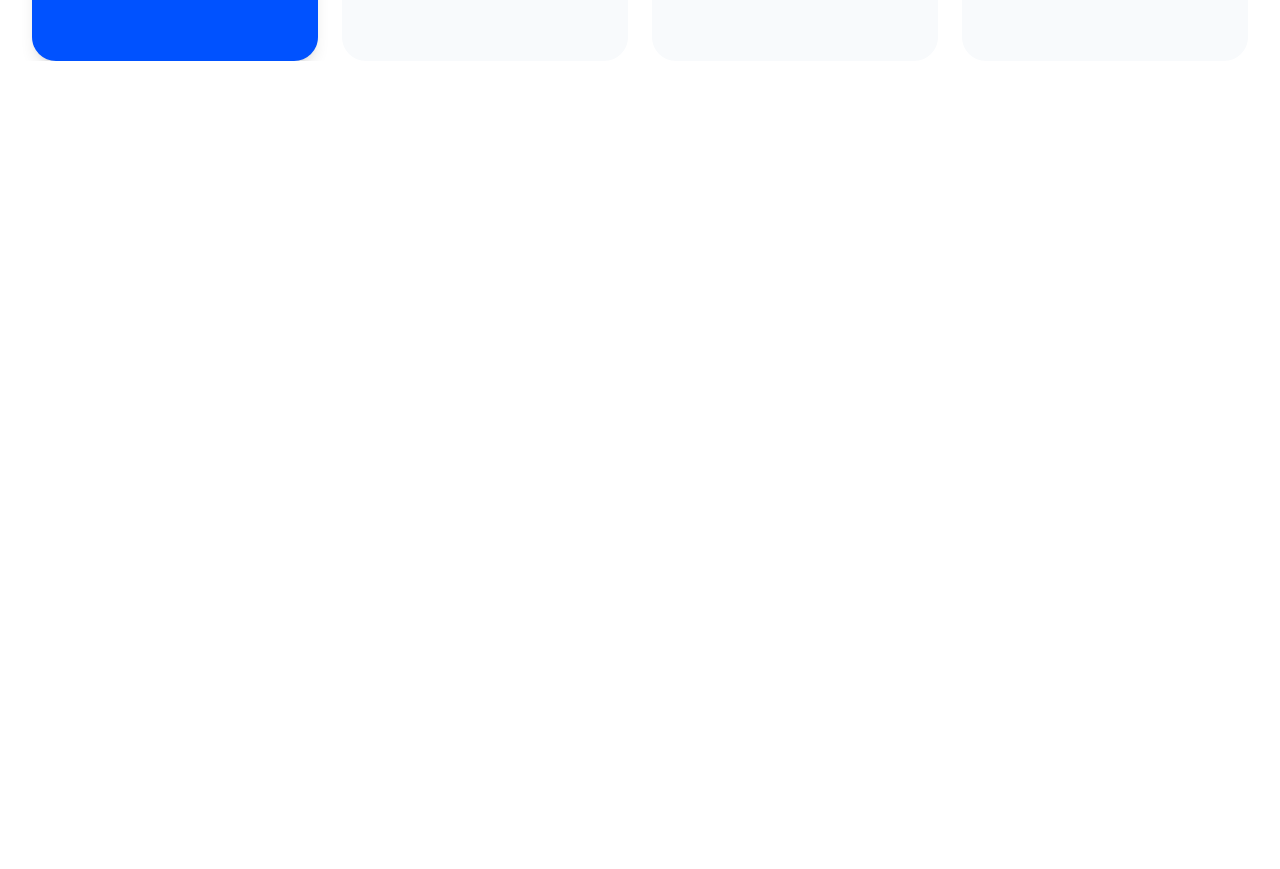
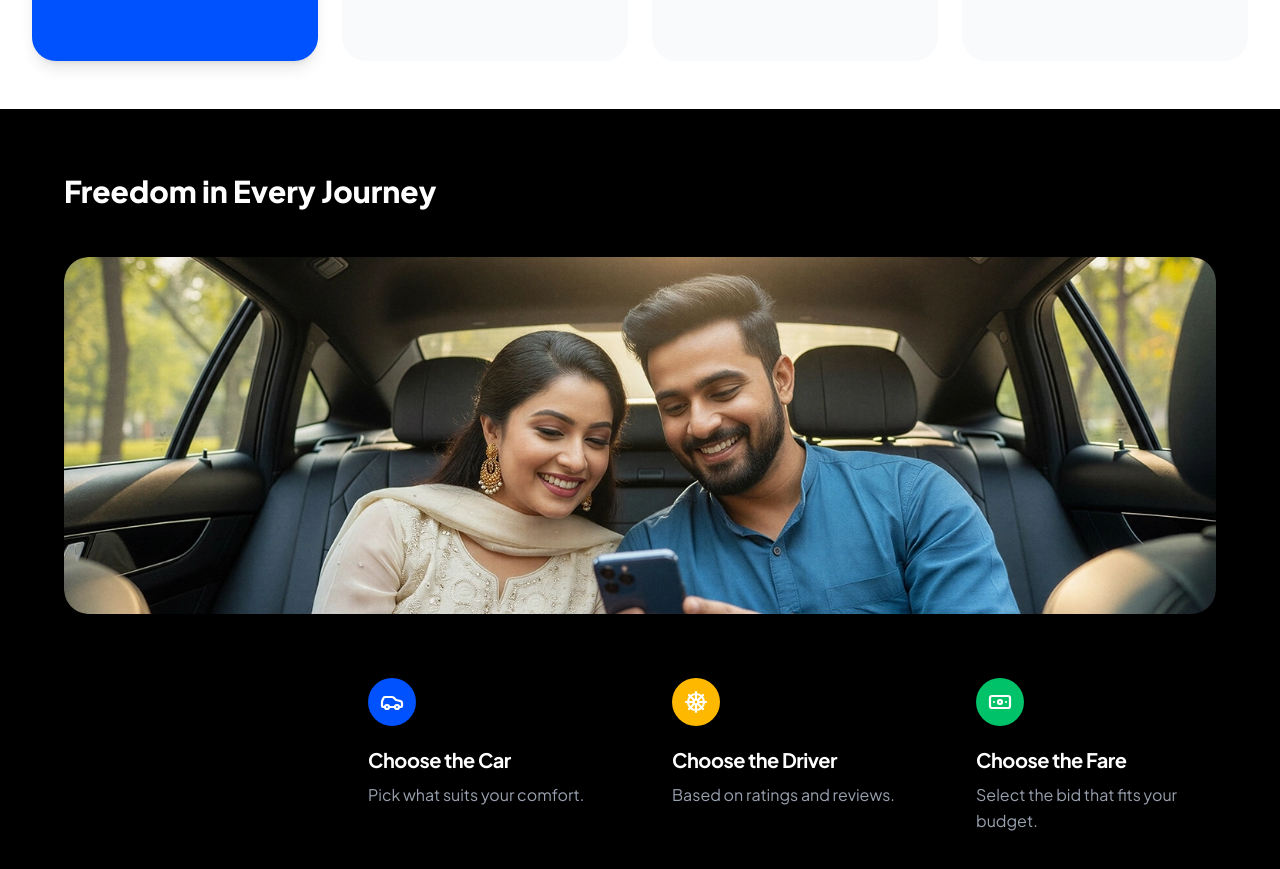
Before and after one commit to Rafi-Shariar/JT-GariBook-Clone, a React (Vite) app: page / in a window 1280 px wide. Shown: the part 1737-2606 px from the top of the page. Before the commit the page ends 1798 px from the top, so only its background shows below. Built offline with nearby package versions, Linux system fonts and the light colour scheme.

Commit message:
feat: Added steps section

```diff
--- a/src/App.jsx
+++ b/src/App.jsx
@@ -8,12 +8,13 @@ import { LanguageProvider } from './context/LanguageContext'
 import './index.css'
 import AOS from "aos";
 import "aos/dist/aos.css";
+import StepSection from './components/StepsSection'
 
 function App() {
 
   useEffect(() => {
     AOS.init({
-      duration: 800,
+      duration: 400,
       once: true,
       easing: "ease-in-out",
     });
@@ -27,6 +28,7 @@ function App() {
       <BannerContainer/>
       <StatsSection/>
       <ServiceContainer/>
+      <StepSection/>
      </div>
     </LanguageProvider>
 
--- /dev/null
+++ b/src/components/StepsSection.jsx
@@ -0,0 +1,72 @@
+
+import BannerImg from "../assets/steps/stepIMG.png"; // Replace with your actual banner asset path
+import { useLanguage } from "../hook/useLanguage";
+import { Car, ShipWheel, Banknote } from "lucide-react";
+export default function StepSection() {
+  const { t } = useLanguage();
+  const stepData = t?.step;
+
+  // Icon background colors matching the design (Blue, Yellow, Green)[cite: 12]
+  const iconBgColors = [
+    "bg-[#0052FF]",
+    "bg-[#FFB800]",
+    "bg-[#00C269]"
+  ];
+
+  const stepIcons = [Car, ShipWheel, Banknote];
+
+
+  if (!stepData) return null;
+
+  return (
+    <section className="bg-black text-white py-16 px-4 sm:px-6 lg:px-8 mt-12">
+      <div className="max-w-6xl mx-auto">
+        <h1 className="text-xl lg:text-3xl font-extrabold mb-12" data-aos="fade-up">{t.step.title}</h1>
+        {/* Rounded Top Banner Image[cite: 12] */}
+        <div className="w-full rounded-3xl overflow-hidden mb-12 sm:mb-16" data-aos="zoom-in">
+          <img
+            src={BannerImg}
+            alt="Garibook journey"
+            className="w-full h-auto max-h-[500px] object-cover object-center select-none"
+          />
+        </div>
+
+        {/* 3 Step Features[cite: 12] */}
+       <div className="grid grid-cols-1 md:grid-cols-4 gap-8 sm:gap-12 lg:gap-16">
+  {stepData.step?.map((item, index) => {
+    const IconComponent = stepIcons[index] || Car;
+
+    return (
+      <div
+        key={index}
+        className={`flex flex-col items-start ${
+          index === 0 ? "md:col-start-2" : ""
+        }`}
+        data-aos="fade-up"
+      >
+        {/* সার্কুলার আইকন কন্টেইনার[cite: 12] */}
+        <div
+          className={`w-12 h-12 rounded-full flex items-center justify-center mb-5 shrink-0 text-white ${
+            iconBgColors[index] || "bg-blue-600"
+          }`}
+        >
+          <IconComponent size={24} strokeWidth={2.2} />
+        </div>
+
+        {/* টাইটেল[cite: 12] */}
+        <h3 className="text-xl sm:text-xl font-bold tracking-tight mb-2 text-white">
+          {item.title}
+        </h3>
+
+        {/* বিবরণ[cite: 12] */}
+        <p className="text-gray-400 text-sm sm:text-base leading-relaxed">
+          {item.des}
+        </p>
+      </div>
+    );
+  })}
+</div>
+      </div>
+    </section>
+  );
+}
--- a/src/data/translations.js
+++ b/src/data/translations.js
@@ -60,6 +60,14 @@ export const translations = {
         title : "Vehicle Management System - VMS",
         des : "Just like Garibook Business makes traveling easy for your team, our Vehicle Management System (VMS) helps you take care of your own cars. VMS is a great tool that works with Garibook Business to make sure your vehicles are used the best way possible."
       }
+    },
+     step :{
+      title : "Freedom in Every Journey",
+      step : [
+      {title : "Choose the Car", des : "Pick what suits your comfort.", icon : "https://garibook.com/assets/icon/car.svg"},
+      {title : "Choose the Driver", des : "Based on ratings and reviews.", icon : "https://garibook.com/assets/icon/drive.svg"},
+      {title : "Choose the Fare", des : "Select the bid that fits your budget.", icon : "https://garibook.com/assets/icon/price.svg"},
+    ]
     }
   },
 
@@ -124,6 +132,14 @@ export const translations = {
         title : "Vehicle Management System - VMS",
         des : "Just like Garibook Business makes traveling easy for your team, our Vehicle Management System (VMS) helps you take care of your own cars. VMS is a great tool that works with Garibook Business to make sure your vehicles are used the best way possible."
       }
+    },
+    step :{
+      title : "প্রতি রাইডেই নিশ্চিত হোক চলার স্বাধীনতা",
+      step : [
+      {title : "গাড়ি নির্বাচন করুন", des : "আপনার পছন্দ অনুযায়ী নির্বাচন করুন.", icon : "https://garibook.com/assets/icon/car.svg"},
+      {title : "স্মার্ট ড্রাইভার নির্বাচন করুন", des : "রেটিং এবং রিভিউ অনুসারে", icon : "https://garibook.com/assets/icon/drive.svg"},
+      {title : "ভাড়া নির্বাচন করুন", des : "আপনার পছন্দের ভাড়ায় ট্রিপ কনফার্ম করুন।", icon : "https://garibook.com/assets/icon/price.svg"},
+    ]
     }
   },
 };
```
Also changed, not shown: src/assets/steps/stepIMG.png (added).
